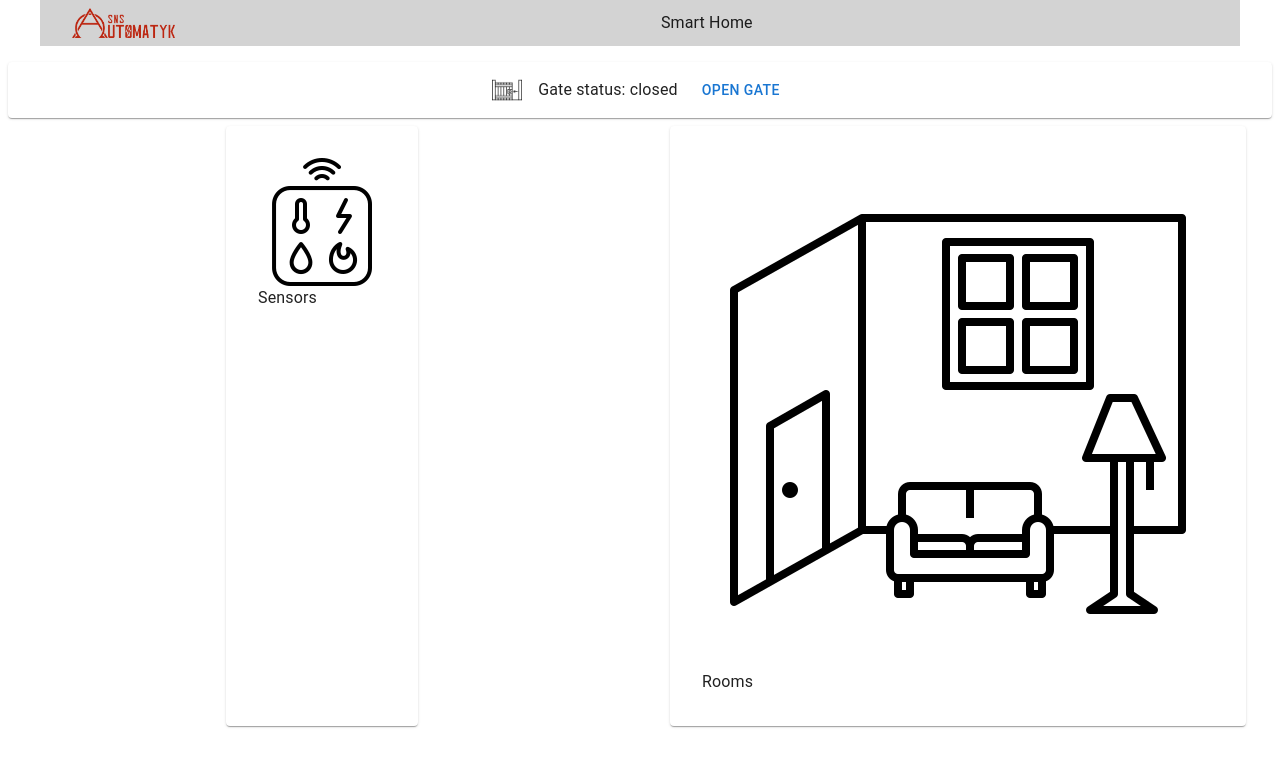
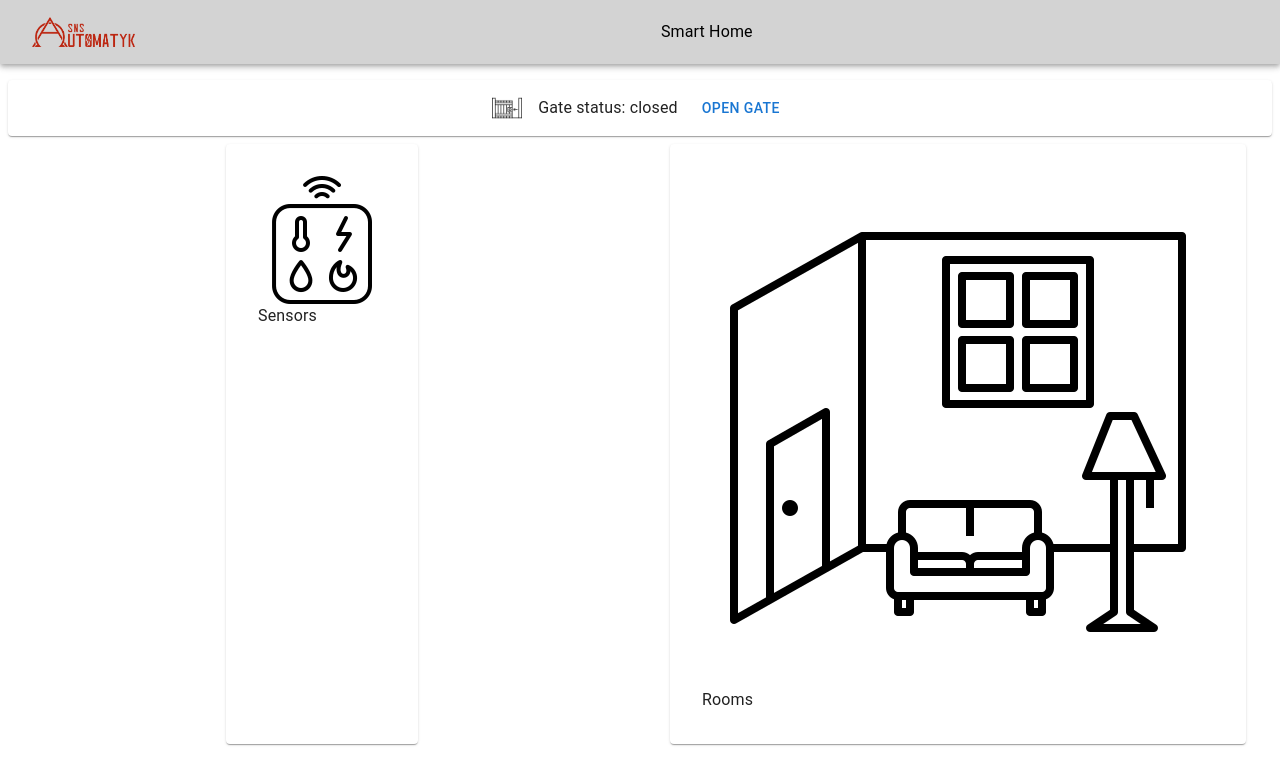
Before and after one commit to JGZimek/smart-home-sns-automatyk, a React (Vite) app in the folder frontend/: page / in a window 1280 px wide. Shown: the top 784 px of the page. Built offline with nearby package versions, Linux system fonts and the light colour scheme; data requests are answered from the project's data file.

Commit message:
refactor: top bar now sticks to the top

```diff
--- a/frontend/src/components/TopBar.tsx
+++ b/frontend/src/components/TopBar.tsx
@@ -1,18 +1,17 @@
-import { Box, Container, IconButton, Typography } from "@mui/material"
+import { Box, AppBar, IconButton, Typography, Toolbar } from "@mui/material"
 import logo from '../assets/logo1.png'
 import { useNavigate } from "react-router-dom";
 
 export const TopBar = () => {
     const navigate = useNavigate();
     return (
-        <Container sx={{
-            display: "flex",
-            alignItems: "center",
-            gap: "15px",
-            padding: 0,
-            backgroundColor: "lightgray"
-
+        <AppBar
+            position="sticky"
+            sx={{
+                backgroundColor: "lightgray",
+                color: "black"
             }}>
+            <Toolbar sx={{ display: "flex", gap: "15px", padding: 0 }}>
                 <IconButton
                     onClick={() => navigate("/")}
                 >
@@ -32,7 +31,9 @@ export const TopBar = () => {
                 }}>
                     <Typography>Smart Home</Typography>
                 </Box>
-        </Container>
+            </Toolbar>
+
+        </AppBar>
     )
 }
 
```
Lines whose indentation alone changed are shown as unchanged.
